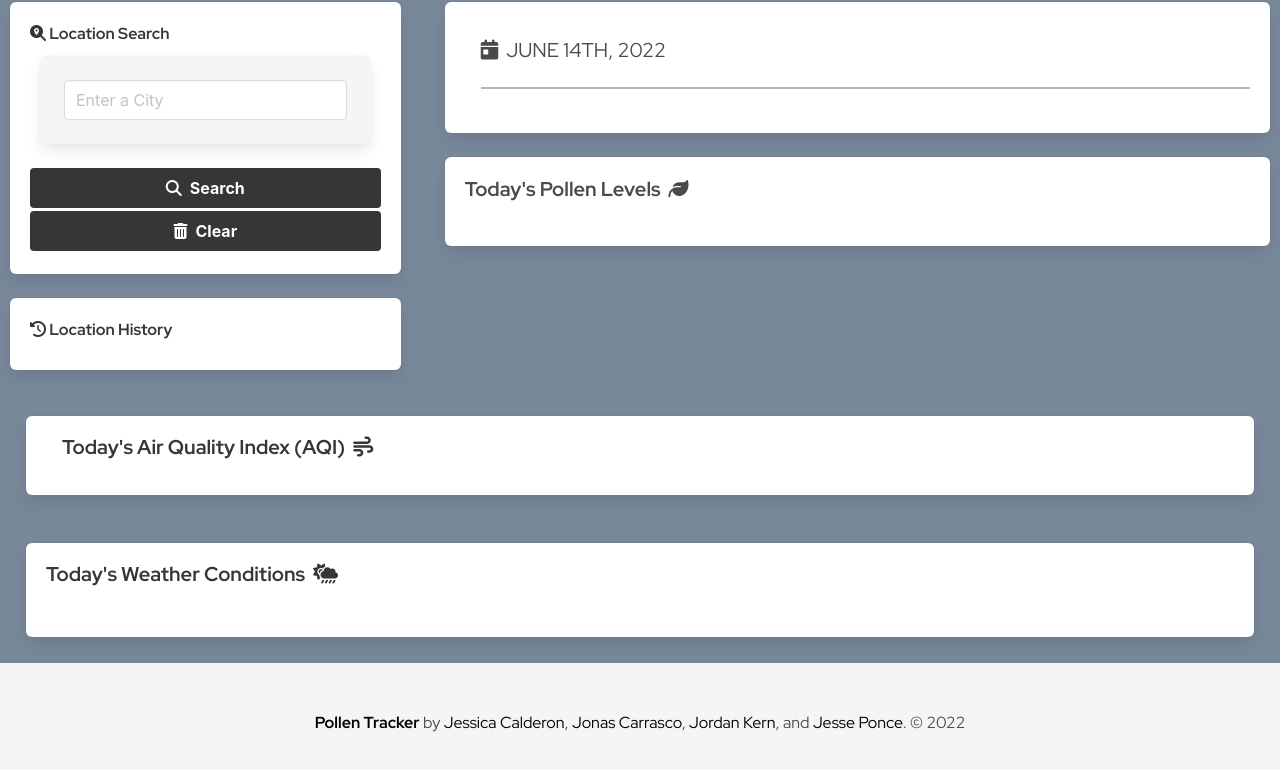
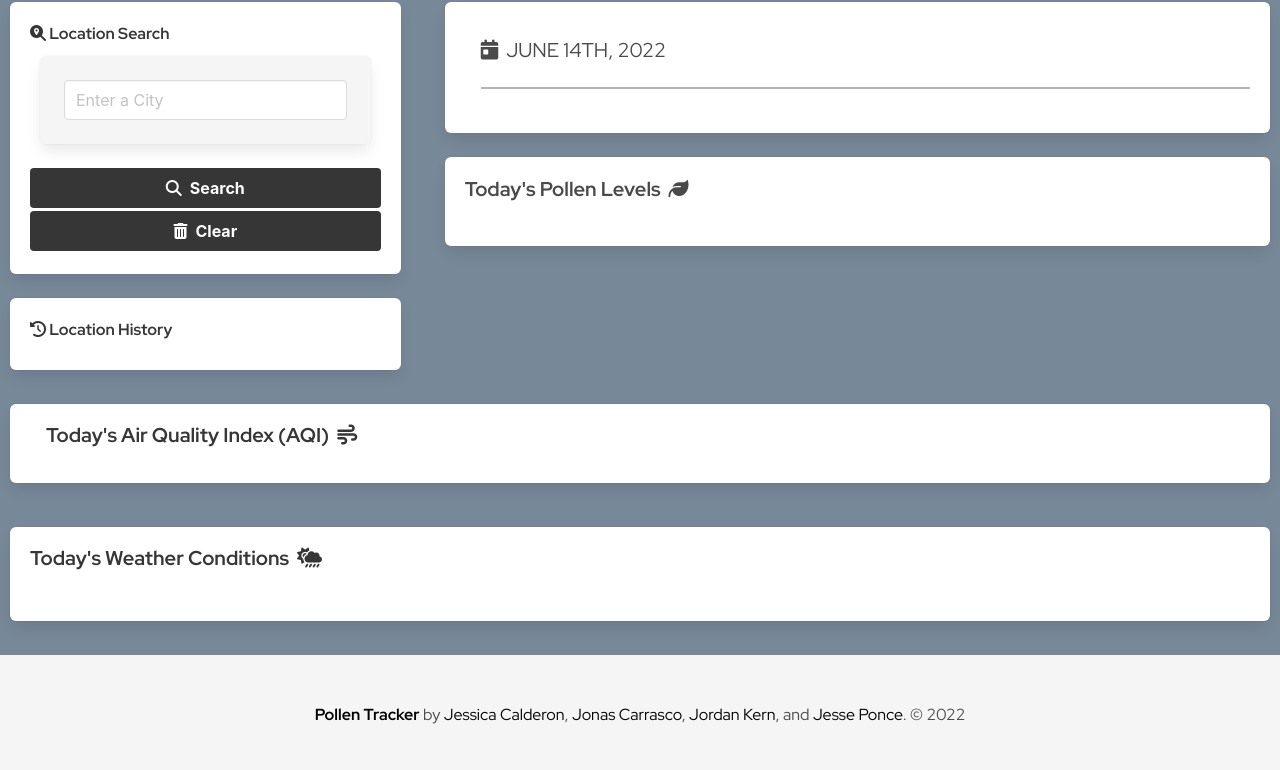
Before and after one commit to jessica-calderon/group-project, a plain HTML site: page index.html in a window 1280 px wide. Shown: the part 70-840 px from the top of the page. Drawn offline with nearby package versions, Linux system fonts and the light colour scheme.

Commit message:
fix margin spacing

```diff
--- a/index.html
+++ b/index.html
@@ -84,7 +84,7 @@
             </article>
         </div>
             <!-- air quality index section -->
-            <div class="columns m-1">
+            <div class="columns">
                 <div class="column is-12">
                     <div class="box">
                         <article class="media">
@@ -102,7 +102,7 @@
                 </div>
             </div>
             <!-- daily forecast div -->
-            <div class="columns m-1">
+            <div class="columns">
                 <div class="column is-12">
                     <div class="box">
                         <article class="media">
```
